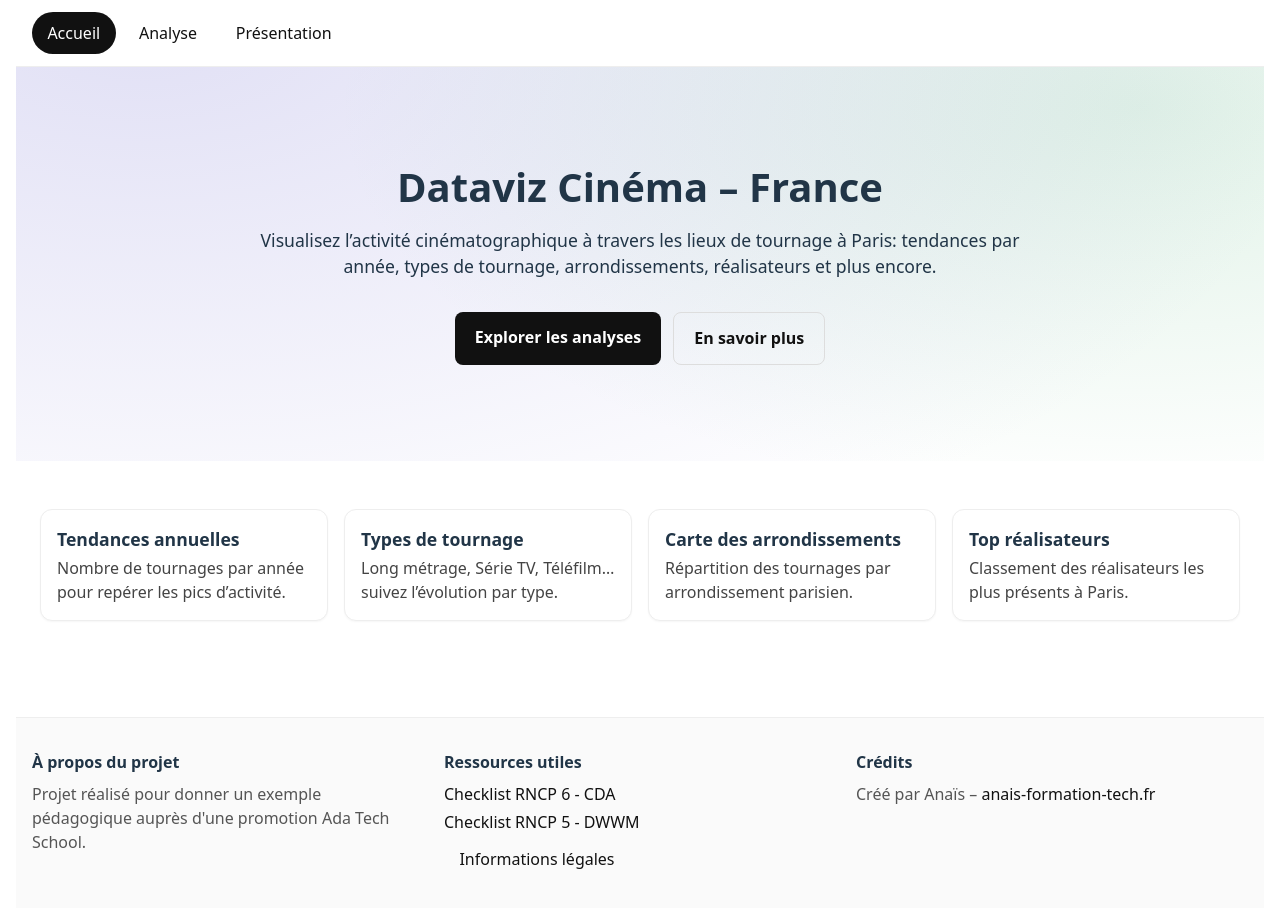
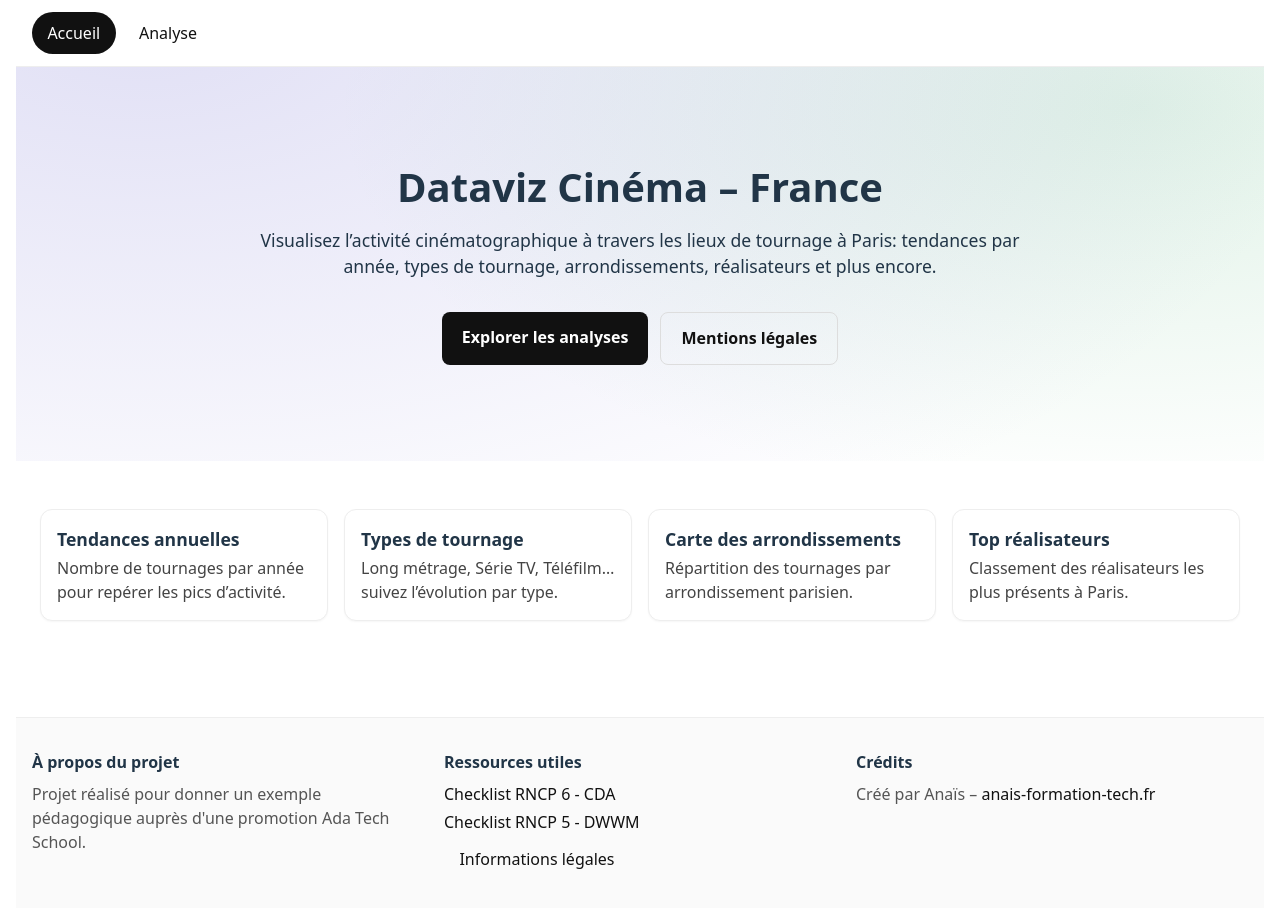
Before and after one commit to anais0210/dataviz-v2-ts, a React (Vite) app: page / in a window 1280 px wide. Shown: the top 908 px of the page. Built offline with nearby package versions, Linux system fonts and the light colour scheme.

Commit message:
mention légale

```diff
--- a/src/App.tsx
+++ b/src/App.tsx
@@ -2,7 +2,6 @@ import './App.css'
 import { NavLink, Route, Routes } from 'react-router-dom'
 import Accueil from './pages/Accueil'
 import Analyse from './pages/Analyse'
-import Presentation from './pages/Presentation'
 import MentionsLegales from './pages/MentionsLegales'
 
 function App() {
@@ -25,14 +24,7 @@ function App() {
                 Analyse
               </NavLink>
             </li>
-            <li>
-              <NavLink
-                to="/presentation"
-                className={({ isActive }) => (isActive ? 'menu-link active' : 'menu-link')}
-              >
-                Présentation
-              </NavLink>
-            </li>
+
           </ul>
         </nav>
       </header>
@@ -40,7 +32,7 @@ function App() {
         <Routes>
           <Route path="/" element={<Accueil />} />
           <Route path="/analyse" element={<Analyse />} />
-          <Route path="/presentation" element={<Presentation />} />
+
           <Route path="/mentions-legales" element={<MentionsLegales />} />
         </Routes>
       </main>
--- a/src/pages/Accueil.tsx
+++ b/src/pages/Accueil.tsx
@@ -31,7 +31,7 @@ export default function Accueil() {
             Explorer les analyses
           </Link>
           <Link
-            to="/presentation"
+            to="/mentions-legales"
             style={{
               backgroundColor: 'transparent',
               color: '#111',
@@ -42,7 +42,7 @@ export default function Accueil() {
               fontWeight: 600,
             }}
           >
-            En savoir plus
+            Mentions légales
           </Link>
         </div>
       </section>
--- a/src/pages/Presentation.tsx
+++ /dev/null
@@ -1,16 +0,0 @@
-/* @jsxRuntime classic */
-import React from 'react'
-
-export default function Presentation() {
-  return (
-    <section>
-      <h2>Présentation</h2>
-      <p>
-        Cette application explore des jeux de données publics (CNC, Paris Data) pour visualiser la fréquentation des films en France et relier ces tendances aux lieux de tournage.
-      </p>
-      <p>
-        Stack: React + TypeScript, React Query (cache), Recharts (graphiques), Zustand (état global), routing via React Router.
-      </p>
-    </section>
-  )
-}
```
